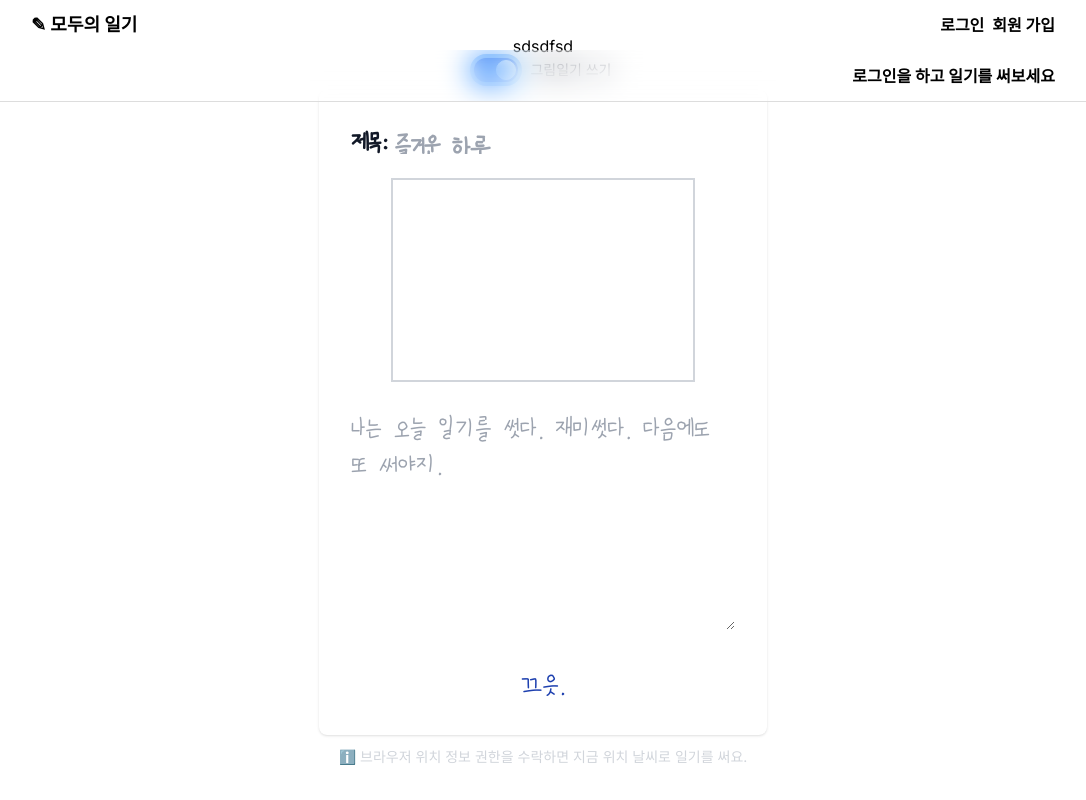
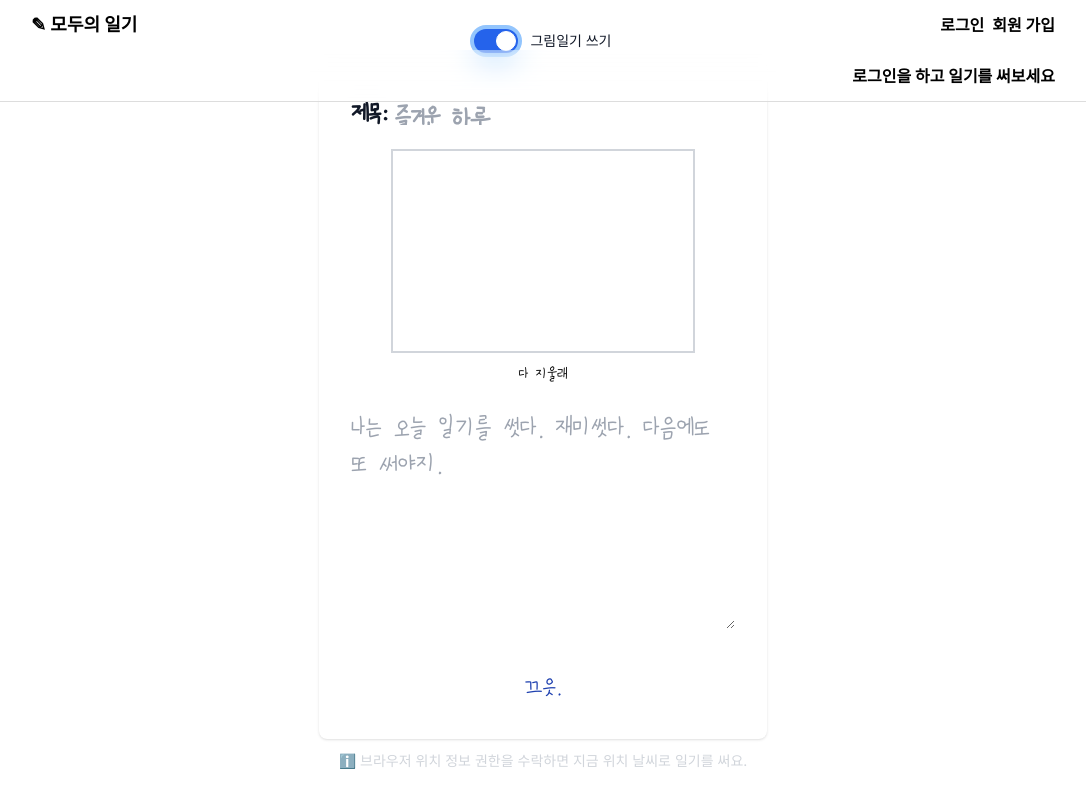
Before and after one commit to LeeSeungjae00/modoo-diary, a Next.js app: page /write in a window 1280 px wide. Both pictures are taken after a click on the label "그림일기 쓰기". Shown: the whole page, without its empty margins (97-1183 px from the left). Built offline with nearby package versions, Linux system fonts and the light colour scheme; no server answers.

Commit message:
:sparkles: 일기 목록에서 이미지 읽기, canvas clear 기능

```diff
--- a/src/app/write/page.tsx
+++ b/src/app/write/page.tsx
@@ -55,7 +55,7 @@ export default function Write() {
       const canvasData = await uploadCanvasData();
       resp = {
         ...resp,
-        ...canvasData,
+        drawing: canvasData,
       };
     }
     write(resp);
@@ -86,7 +86,6 @@ export default function Write() {
         <FontH1>참 잘했어요</FontH1>
       ) : (
         <>
-          <button onClick={uploadCanvasData}>sdsdfsd</button>
           <label className="relative inline-flex items-center cursor-pointer mb-2">
             <input
               type="checkbox"
@@ -119,7 +118,11 @@ export default function Write() {
                   message={errors.title.message as string}
                 ></InputAlert>
               )}
-              {isDrawAble && <Canvas canvasRef={canvasRef}></Canvas>}
+              {isDrawAble && (
+                <div className="flex flex-col justify-center mt-1">
+                  <Canvas canvasRef={canvasRef}></Canvas>
+                </div>
+              )}
               <FontTextarea
                 {...register("content")}
                 placeholder="나는 오늘 일기를 썻다. 재미썻다. 다음에도 또 써야지."
@@ -127,7 +130,7 @@ export default function Write() {
               ></FontTextarea>
               <FontButton
                 type="submit"
-                className="w-full text-blue-800 bg-primary-600 focus:ring-4 focus:outline-none focus:ring-primary-300 font-medium rounded-lg text-sm px-5 py-2.5 text-center dark:bg-primary-600 dark:hover:bg-primary-700 dark:focus:ring-primary-800"
+                className="w-full text-blue-800 bg-primary-600 focus:ring-4 focus:outline-none focus:ring-primary-300 font-medium rounded-lg text-xl px-5 py-2.5 text-center dark:bg-primary-600 dark:hover:bg-primary-700 dark:focus:ring-primary-800"
               >
                 끄읏.
               </FontButton>
--- a/src/components/canvas.tsx
+++ b/src/components/canvas.tsx
@@ -1,6 +1,10 @@
 // react
 import React, { useRef, useEffect, useState } from "react";
+import FontButton from "./common/fontButton";
 // style
+
+export const CANVAS_WIDTH = 300;
+export const CANVAS_HEIGHT = 200;
 
 export default function Canvas({
   canvasRef,
@@ -17,8 +21,8 @@ export default function Canvas({
     // canvas useRef
     const canvas = canvasRef.current;
     if (canvas) {
-      canvas.width = 300;
-      canvas.height = 200;
+      canvas.width = CANVAS_WIDTH;
+      canvas.height = CANVAS_HEIGHT;
       const ctx = canvas.getContext("2d");
       if (ctx) {
         ctx.lineJoin = "round";
@@ -45,7 +49,12 @@ export default function Canvas({
     }
   };
 
+  const clearCanvas = () => {
+    getCtx?.clearRect(0, 0, CANVAS_WIDTH, CANVAS_HEIGHT);
+  };
+
   return (
+    <>
       <div className="max-w-full w-full">
         <div className="max-w-full">
           <canvas
@@ -60,5 +69,13 @@ export default function Canvas({
           ></canvas>
         </div>
       </div>
+      <FontButton
+        type="button"
+        onClick={clearCanvas}
+        className="m-auto mt-2 text-sm"
+      >
+        다 지울래
+      </FontButton>
+    </>
   );
 }
--- a/src/components/common/fontButton.tsx
+++ b/src/components/common/fontButton.tsx
@@ -2,7 +2,7 @@ import styled from "@emotion/styled";
 
 const FontButton = styled.button`
   font-family: Chilgok_lws;
-  font-size: 1.5rem;
+
   :hover {
     background-color: #f0f0f0;
   }
--- a/src/components/updateDiaryForm.tsx
+++ b/src/components/updateDiaryForm.tsx
@@ -53,7 +53,7 @@ export default function UpdateDiaryForm({
       <p className="text-lg border-gray-500 text-end">
         <FontButton
           type="submit"
-          className="w-full text-blue-800 bg-primary-600 focus:ring-4 focus:outline-none focus:ring-primary-300 font-medium rounded-lg text-sm px-5 py-2.5 text-center dark:bg-primary-600 dark:hover:bg-primary-700 dark:focus:ring-primary-800"
+          className="w-full text-blue-800 bg-primary-600 focus:ring-4 focus:outline-none focus:ring-primary-300 font-medium rounded-lg px-5 py-2.5 text-center dark:bg-primary-600 dark:hover:bg-primary-700 dark:focus:ring-primary-800 text-xl"
         >
           끄읏.
         </FontButton>
--- a/src/types/diary.ts
+++ b/src/types/diary.ts
@@ -3,6 +3,10 @@ import { AccessTokenPayload } from "./auth";
 export interface DiaryType {
   title: string;
   content: string;
+  drawing?: {
+    displayUrl: string;
+    deleteUrl: string;
+  };
 }
 
 export interface DiaryWriteType extends DiaryType {
```
Also changed, not shown: src/components/diaryDiv.tsx (+16 -0 lines). Lines whose indentation alone changed are shown as unchanged.
